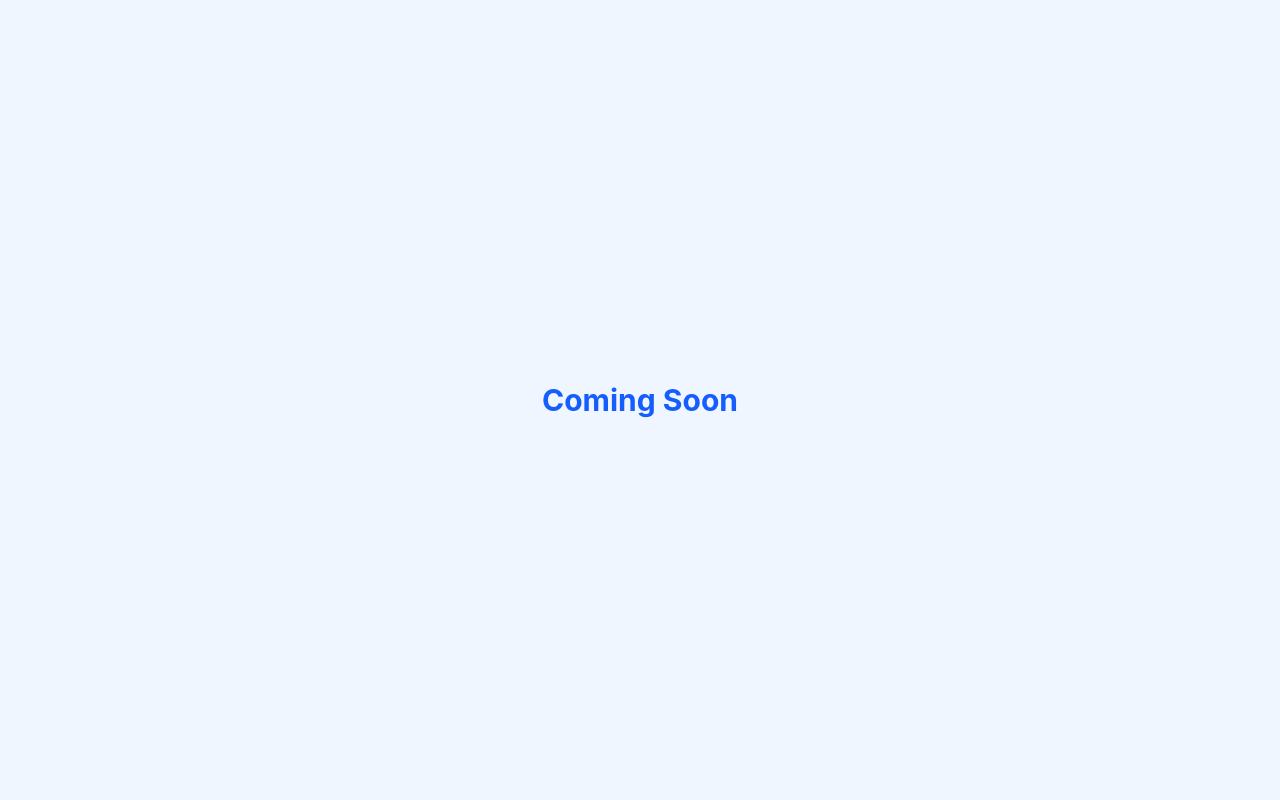
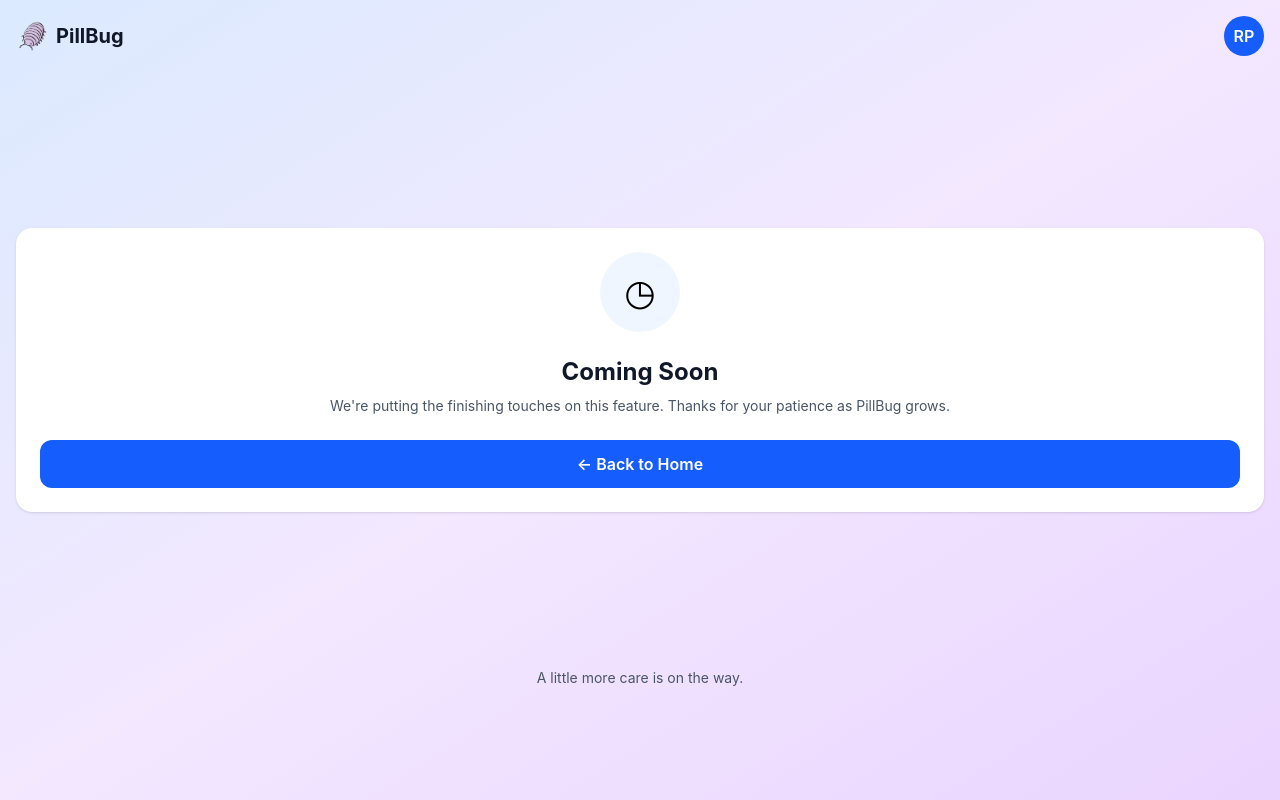
Before and after one commit to crzles/senior_proj, a React (Vite) app in the folder frontend/react/: page /coming-soon in a window 1280 px wide. Built offline with nearby package versions, Linux system fonts and the light colour scheme.

Commit message:
Added Coming soon and taken timestamp functionality

```diff
--- a/frontend/react/src/context/DemoContext.jsx
+++ b/frontend/react/src/context/DemoContext.jsx
@@ -21,6 +21,7 @@ export function DemoProvider({children}) {
         recurrence: "Once daily",
         reminder_times: ["08:00"],
         taken: false,
+        taken_at: null,
         start_date: "2026-10-01",
         end_date: null,
         is_refillable: false,
@@ -38,6 +39,7 @@ export function DemoProvider({children}) {
         recurrence: "Once daily",
         reminder_times: ["23:59"],
         taken: false,
+        taken_at: null,
         start_date: "2026-10-01",
         end_date: null,
         is_refillable: false,
@@ -57,7 +59,13 @@ function toggleMedicationTakenStatus(medicationName) {
     setMedications((currentMedications) =>
         currentMedications.map((medication) =>
             medication.med_name === medicationName
-                ? {...medication, taken: !medication.taken}
+                ? {
+                    ...medication,
+                    taken: !medication.taken,
+                    taken_at: medication.taken
+                        ? null
+                        : new Date().toISOString(),
+                }
                 : medication
         )
     )
--- a/frontend/react/src/pages/ComingSoon.jsx
+++ b/frontend/react/src/pages/ComingSoon.jsx
@@ -1,9 +1,87 @@
+import {useNavigate} from "react-router-dom"
+import {useDemo} from "../context/DemoContext"
+import {useTheme} from "../context/ThemeContext"
+import pillbugLogo from "../assets/pillbug-logo.png"
+
 function ComingSoon() {
+    const navigate = useNavigate()
+
+    const {demoUser} = useDemo()
+    const {currentTheme} = useTheme()
+
     return (
-        <div className="min-h-screen bg-blue-50 flex items-center justify-center">
-            <h1 className="text-3xl font-bold text-blue-600">
-                Coming Soon
-            </h1>
+        <div className={`min-h-screen ${currentTheme.background} p-4 pb-24 flex flex-col`}>
+
+            {/* Header */}
+            <div className="mb-4">
+
+                <div className="flex items-center justify-between">
+
+                    {/*PillBug Logo */}
+                    <div className="flex items-center gap-2">
+
+                            <div className="w-8 h-8 items-center justify-center">
+                                <img
+                                    src={pillbugLogo}
+                                    alt="PillBug"
+                                    className="w-8 h-8 object-contain"
+                                />
+                            </div>
+
+                            <h1 className={`${currentTheme.text} text-xl font-bold`}>
+                                PillBug
+                            </h1>
+                    </div>
+
+                        {/* Profile Button */}
+                        <button className="w-10 h-10 bg-blue-600 text-white rounded-full font-semibold">
+                            {demoUser
+                                ? `${demoUser.firstName.charAt(0)}${demoUser.lastName.charAt(0)}`
+                                : "?"}
+                        </button>
+
+                    </div>
+
+                </div>
+
+            {/* Coming Soon Message */}
+            <div className="flex-1 flex items-center justify-center">
+
+               <div className={`${currentTheme.card} w-full rounded-2xl p-6 text-center shadow-sm`}>
+
+                    {/* Clock Icon */}
+                    <div className="w-20 h-20 bg-blue-50 rounded-full flex items-center justify-center mx-auto mb-6">
+                        <span className="text-4xl">
+                            ◷
+                        </span>
+                    </div>
+
+                    {/* Title */}
+                    <h2 className={`${currentTheme.text} text-2xl font-bold mb-2`}>
+                        Coming Soon
+                    </h2>
+
+                    {/* Description */}
+                    <p className={`${currentTheme.secondaryText} text-sm mb-6`}>
+                        We're putting the finishing touches on this feature.
+                        Thanks for your patience as PillBug grows.
+                    </p>
+
+                    {/* Back Button */}
+                    <button
+                        onClick={() => navigate("/home")}
+                        className="w-full py-3 bg-blue-600 text-white font-semibold rounded-xl hover:bg-blue-700"
+                    >
+                        ← Back to Home
+                    </button>
+                </div>
+            </div>
+
+            {/* Footer Message */}
+            <p className={`${currentTheme.secondaryText} text-sm text-center mb-4`}>
+                A little more care is on the way.
+            </p>
+
         </div>
     )
 }
--- a/frontend/react/src/pages/HomePage.jsx
+++ b/frontend/react/src/pages/HomePage.jsx
@@ -387,7 +387,10 @@ function HomePage() {
                                                 <div className="text-xs mt-3">
                                                     {status === "Taken" && (
                                                         <span className={theme === "dark" ? "text-green-300" : "text-green-700"}>
-                                                            Taken today
+                                                            Taken today at {new Date(medication.taken_at).toLocaleTimeString("en-US", {
+                                                                hour: "numeric",
+                                                                minute: "2-digit"
+                                                            })}
                                                         </span>
                                                     )}
 
```
Also changed, not shown: frontend/react/src/assets/pillbug-logo.png.
